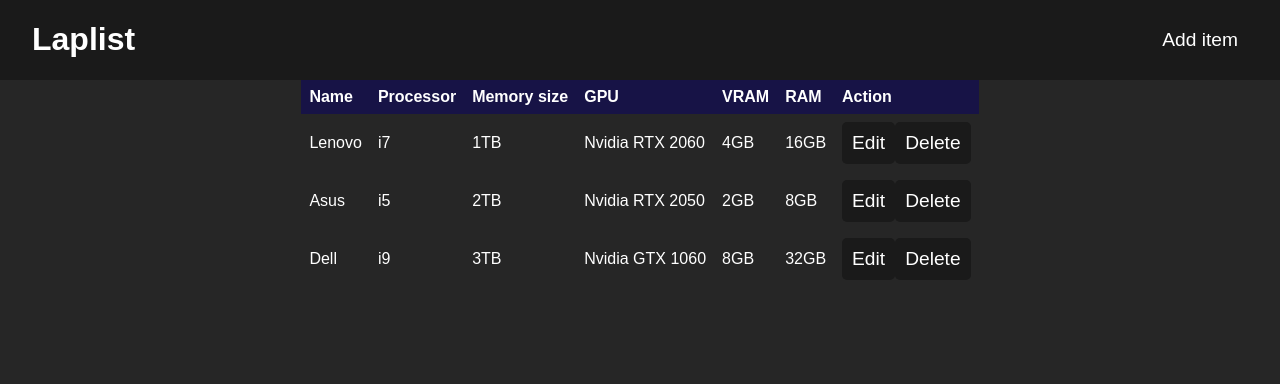
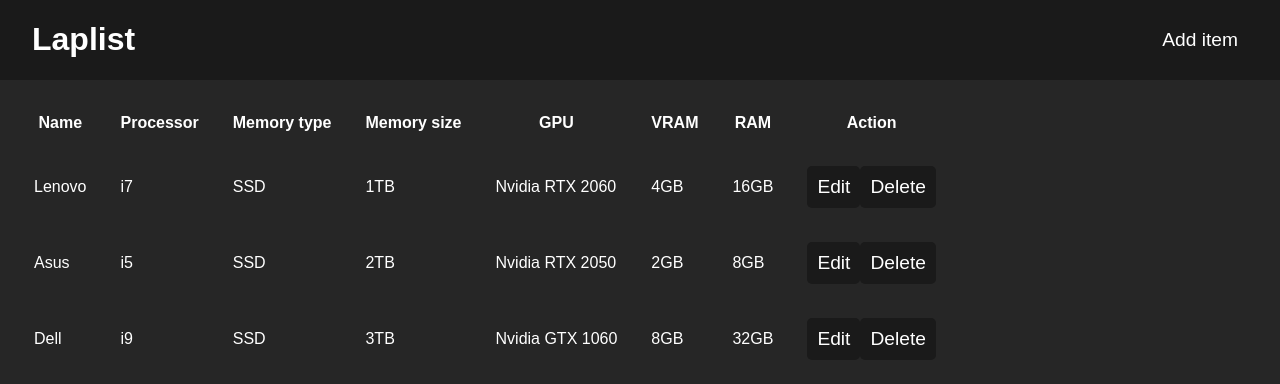
Before and after one commit to AgusBeni/Laplist, a React (Vite) app: page / in a window 1280 px wide. Shown: the top 384 px of the page. Built offline with nearby package versions, Linux system fonts and the light colour scheme.

Commit message:
just in case

```diff
--- a/src/App.jsx
+++ b/src/App.jsx
@@ -9,12 +9,13 @@
           <button className="nav-button">Add item</button>
         </div>
       </div>
-      <div className="table-blok">
-        <table className="table-content">
+      <div>
+        <table>
           <thead>
             <tr>
               <th>Name</th>
               <th>Processor</th>
+              <th>Memory type</th>
               <th>Memory size</th>
               <th>GPU</th>
               <th>VRAM</th>
@@ -26,6 +27,7 @@
             <tr>
               <td>Lenovo</td>
               <td>i7</td>
+              <td>SSD</td>
               <td>1TB</td>
               <td>Nvidia RTX 2060</td>
               <td>4GB</td>
@@ -38,6 +40,7 @@
             <tr>
               <td>Asus</td>
               <td>i5</td>
+              <td>SSD</td>
               <td>2TB</td>
               <td>Nvidia RTX 2050</td>
               <td>2GB</td>
@@ -50,6 +53,7 @@
             <tr>
               <td>Dell</td>
               <td>i9</td>
+              <td>SSD</td>
               <td>3TB</td>
               <td>Nvidia GTX 1060</td>
               <td>8GB</td>
--- a/src/styles.css
+++ b/src/styles.css
@@ -7,6 +7,8 @@
 body {
   margin: 0;
   background: hsl(0, 0%, 15%);
+  /* display: flex; */
+  /* min-height: 100vh; */
 }
 
 .header {
@@ -15,6 +17,7 @@
 
 .nav {
   display: flex;
+  /* width: 100%; */
   gap: 0.5rem;
   margin: 0;
   padding: 0 2rem;
@@ -59,17 +62,22 @@
 
 .table-content {
   border-collapse: collapse;
+  /* width: 82vw;
+  height: 90vh; */
+  background: hsl(0, 0%, 40%);
+  margin-top: 1rem;
+  /* box-shadow: 0 .4rem .8rem hsl(0, 0%, 30%); */
+  /* border-radius: .8rem; */
 }
 
-.table-content thead tr {
+/* .table-content thead tr {
   background: hsl(245, 100%, 20%, 0.5);
   text-align: left;
   font-weight: bold;
   width: 100%;
   table-layout: fixed;
+} */
+
+table, th, td{
+  padding: 1rem;
 }
-
-.table-content th,
-.table-content td {
-  padding: 0.5rem;
-}
```
